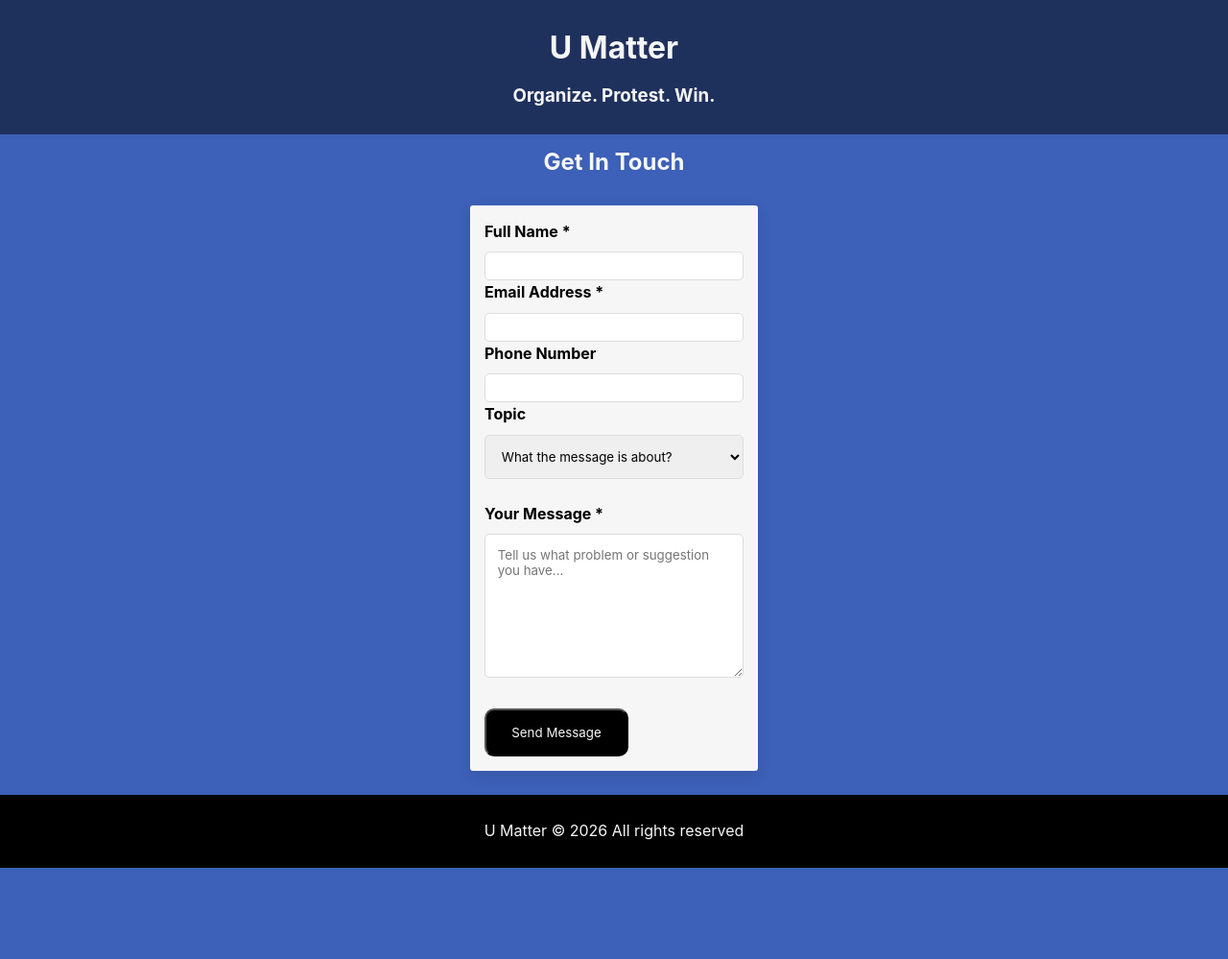
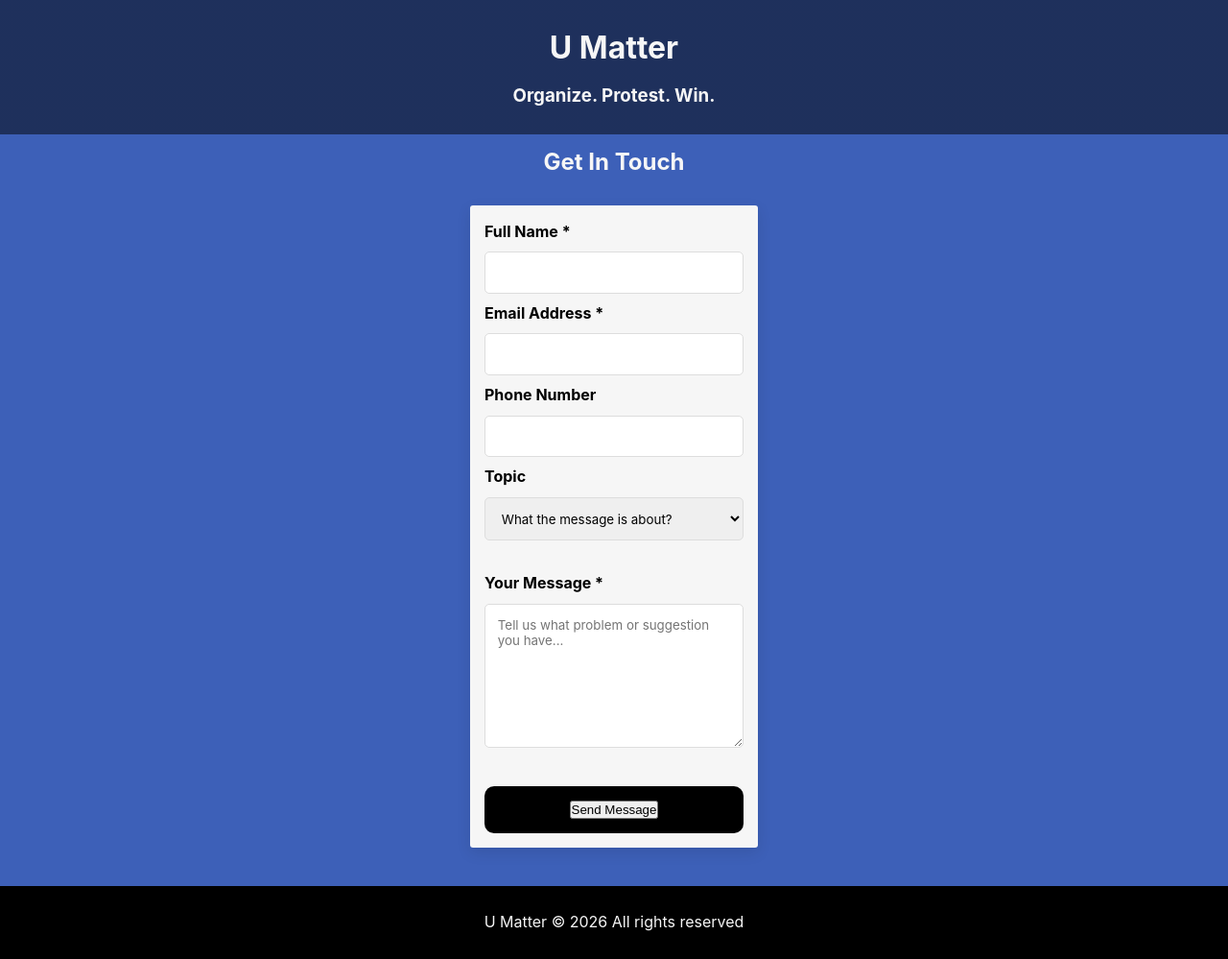
Before and after one commit to Andrew273-max/U-Matter, a PHP site: page /contact.html in a window 1280 px wide. Shown: the part 55-1054 px from the top of the page at 96% size. Before the commit the page ends 959 px from the top, so only its background shows below. Run offline with PHP 8.4, Linux system fonts and the light colour scheme; some libraries are stand-ins or nearby versions.

Commit message:
Updated styles.css
Added styles for new pages and improved styles for old pages

```diff
--- a/v1/styles.css
+++ b/v1/styles.css
@@ -31,6 +31,17 @@ h1, h2, h3, p {
     margin: 10px;
 }
 
+.profile p {
+  color: black;
+  text-align: left;
+  font-size: small;
+}
+
+h4, h5 {
+  color: black;
+  text-align: center;
+}
+
 h2-5 {
   text-align: center;
   color: #f6f6f6;
@@ -58,12 +69,12 @@ h2-5 {
   display: block;
 }
 
-.topnav a.icon {
+.topnav a.menu {
   background: black;
   display: block;
   position: absolute;
   right: 0;
-  top: 0;
+  top: 10%;
 }
 
 .active {
@@ -77,7 +88,7 @@ h2-5 {
   color: black;
 }
 
-.btn a {
+.btn a, .account {
   padding: 15px;
   margin: 15px;
   display: flex;
@@ -138,10 +149,6 @@ ul li a:hover {
 
 .mySlides {
     display: none;
-}
-
-img {
-    vertical-align: middle;
 }
 
 .prev, .next {
@@ -216,7 +223,7 @@ img {
 input {
   color:black;
   border-radius: 10px;
-  height: 30px;
+  height: 2,5rem;
   width: 170px;
   border: transparent;
   float: left;
@@ -239,20 +246,45 @@ input {
     color: #EF5350;
 }
 
-.contact-form {
+.contact-form, .login-form, .profile {
     max-width: 300px;
     margin: 0 auto;
     background: #f6f6f6;
     padding: 15px;
     border-radius: 3px;
     box-shadow: 0 5px 15px rgba(0,0,0,0.1);
+    margin-bottom: 15px;
+}
+
+.login {
+  margin: 10px;
+  margin-top: 20px;
+}
+
+.login button {
+  justify-self: center;
+}
+
+.login input {
+  width: 100%
+}
+
+img  {
+  display: block;
+  margin: auto;
+}
+
+.pic  {
+  width: 40%;
+  padding: 1px;
+  background-color: white;
 }
 
 .form-group {
     margin-bottom: 1.5rem;
 }
 
-.form-group label {
+.form-group label, .login label {
     display: block;
     margin-bottom: 0.5rem;
     font-weight: bold;
@@ -266,6 +298,7 @@ input {
   border: 1px solid #ddd;
   border-radius: 5px;
   font-family: Inter;
+  margin-bottom: 0.5rem;
 }
 
 .form-group textarea {
@@ -274,17 +307,25 @@ input {
 }
 
 .message {
-  align-items: center;
-}
-
-.message button {
+  justify-self: center;
   background-color: black;
   color: #f6f6f6;
   padding: 15px;
-  width: 150px;
+  width: 100%;
   border-radius: 10px;
   cursor: pointer;
   font-family: Inter;
   display: flex;
   justify-content: center;
 }
+
+.back {
+  padding:0;
+  margin:0;
+  width:40px;
+  height:40px;
+}
+
+.fund-event-info h2, .fund-event-info p {
+  color:black
+}
```
